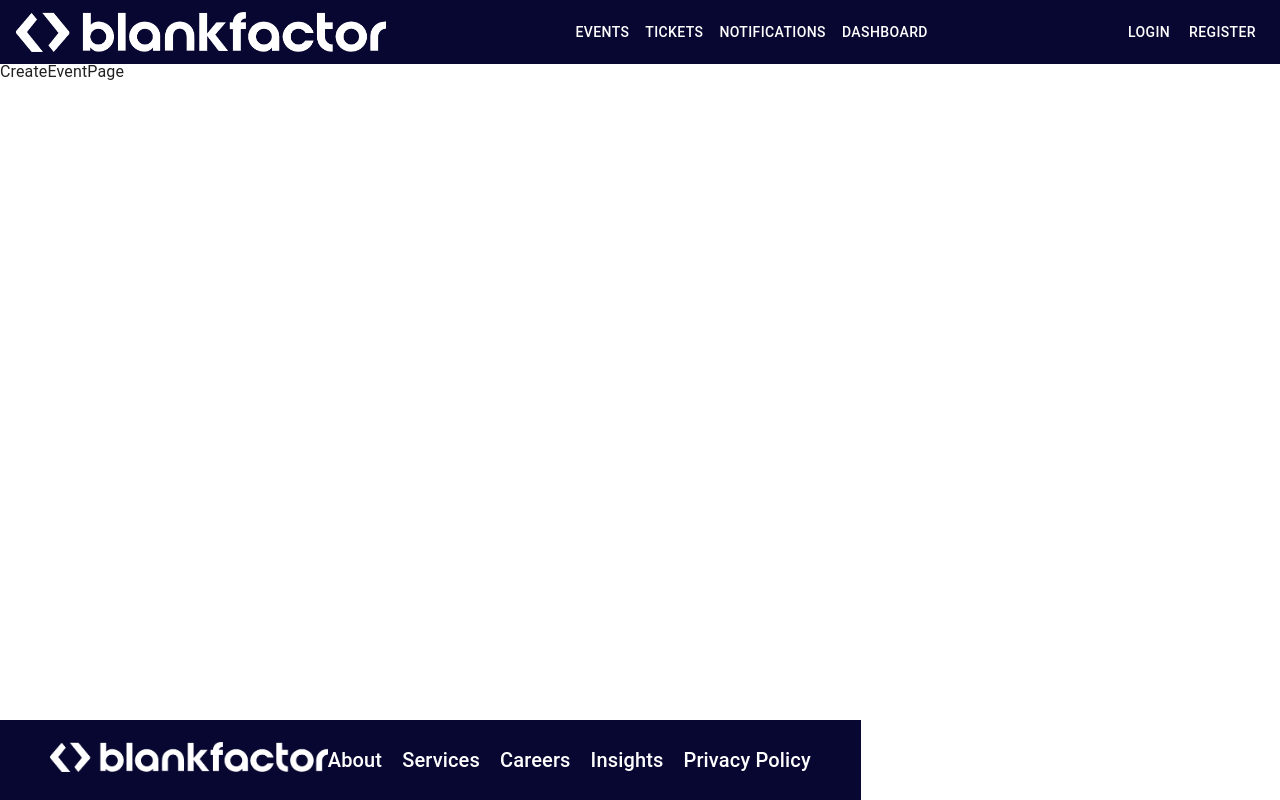
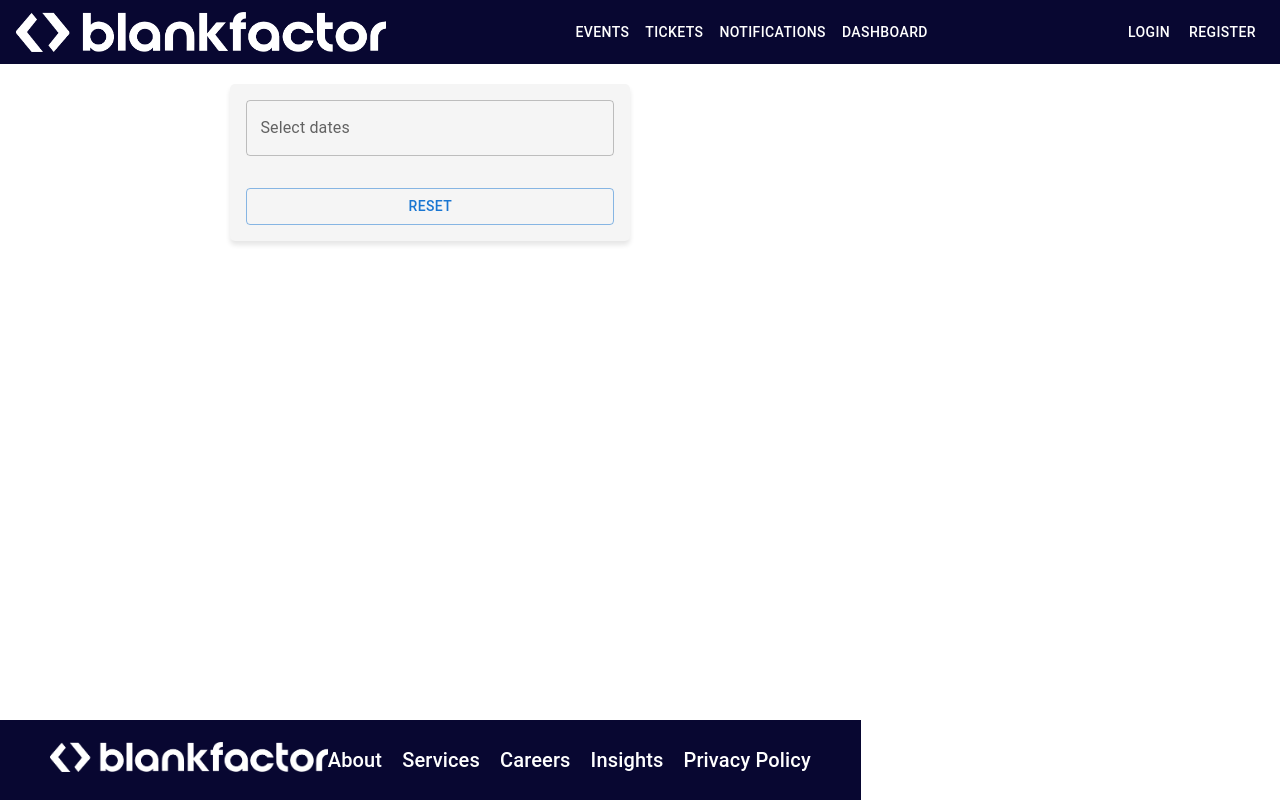
Before and after one commit to NextGen-BF/JJP25, a React (Vite) app in the folder app/frontend/: page /dashboard/event-creation/event in a window 1280 px wide. Built offline with nearby package versions, Linux system fonts and the light colour scheme.

Commit message:
JJP-141: Add Event Page to test the calendar

```diff
--- a/app/frontend/src/pages/adminPages/CreateEventPage/CreateEventPage.tsx
+++ b/app/frontend/src/pages/adminPages/CreateEventPage/CreateEventPage.tsx
@@ -1,6 +1,8 @@
+import EventForm from "../../../components/EventForm/EventForm"
+
 const CreateEventPage = () => {
   return (
-    <div>CreateEventPage</div>
+    <EventForm/>
   )
 }
 
```
